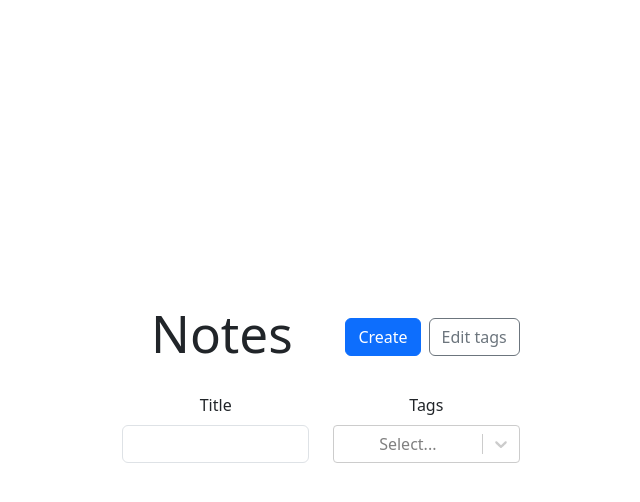
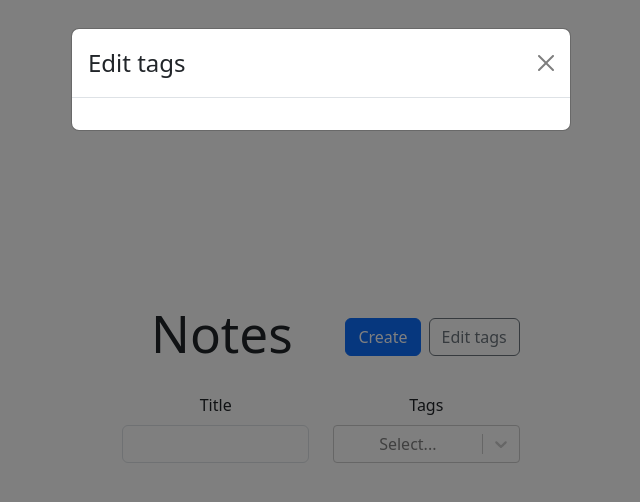
Before and after one commit to arkadiuszwoznica/NotesManager, a React (Vite) app: page / in a window 1280 px wide. Both pictures are taken after a click on the button "Edit tags". Shown: the top 502 px of the page, without its empty margins (319-959 px from the left). Built offline with nearby package versions, Linux system fonts and the light colour scheme.

Commit message:
editing tags modal fully implemented

```diff
--- a/src/App.tsx
+++ b/src/App.tsx
@@ -57,10 +57,6 @@ function App() {
     })
   }
 
-  const addTag = (tag: Tag) => {
-    setTags(prev => [...prev, tag])
-  }
-
   const onUpdateNote = (id: string, {tags, ...data}: NoteData) => {
     setNotes(prevNotes => {
       return prevNotes.map(note => {
@@ -79,10 +75,34 @@ function App() {
     })
   }
 
+  const addTag = (tag: Tag) => {
+    setTags(prev => [...prev, tag])
+  }
+
+  const updateTag = (id: string, label: string) => {
+    setTags(prevTags => {
+      return prevTags.map(tag => {
+        if (tag.id === id) {
+          return {...tag, label}
+        } else {
+          return tag
+        }
+      })
+    })
+  }
+
+  const deleteTag = (id: string) => {
+    setTags(prevTags => {
+      return prevTags.filter(tag => tag.id !== id)
+    })
+  }
+
   return (
     <Container className="mb-4">
       <Routes>
-        <Route path="/" element={<NotesList availableTags={tags} notes={notesWithTags}/>} />
+        <Route path="/" element={<NotesList availableTags={tags} notes={notesWithTags}
+                                            updateTag={updateTag}
+                                            deleteTag={deleteTag}/>} />
         <Route path="/new" element={<NewNote onSubmit={onCreateNote}
                                             onAddTag={addTag}
                                             availableTags={tags}/>} />
--- /dev/null
+++ b/src/components/EditTagsModal.tsx
@@ -0,0 +1,38 @@
+import { Button, Col, Form, Modal, Row, Stack } from "react-bootstrap"
+import { Tag } from "../App"
+
+type EditTagsModalProps = {
+    show: boolean,
+    _availableTags: Tag[],
+    handleClose: () => void
+    deleteTag: (id: string) => void
+    updateTag: (id: string, label: string) => void
+}
+
+const EditTagsModal = ({_availableTags, handleClose, show, updateTag, deleteTag }: EditTagsModalProps) => {
+    return <Modal show={show} onHide={handleClose}>
+        <Modal.Header closeButton>
+            <Modal.Title>Edit tags</Modal.Title>
+        </Modal.Header>
+        <Modal.Body>
+            <Form>
+               <Stack gap={2}>
+                {_availableTags.map(tag => (
+                    <Row key={tag.id}>
+                        <Col>
+                            <Form.Control type="text" value={tag.label}
+                                        onChange={event => updateTag(tag.id, event.target.value)}/>
+                        </Col>
+                        <Col xs="auto">
+                            <Button variant="outline-danger"
+                                    onClick={() => deleteTag(tag.id)}>&times;</Button>
+                        </Col>
+                    </Row>
+                ))}
+                </Stack>
+            </Form>
+        </Modal.Body>
+    </Modal>
+}
+
+export default EditTagsModal
--- a/src/pages/NotesList.tsx
+++ b/src/pages/NotesList.tsx
@@ -4,15 +4,19 @@ import {Link} from "react-router-dom"
 import ReactSelect from "react-select"
 import {Tag, Note} from "../App"
 import NoteCard  from "../components/NoteCard"
+import EditTagsModal from "../components/EditTagsModal"
 
 type NoteListProps = {
     availableTags: Tag[]
     notes: Note[]
+    deleteTag: (id: string) => void
+    updateTag: (id: string, label: string) => void
 }
 
-const NotesList = ({availableTags, notes}: NoteListProps) => {
+const NotesList = ({availableTags, notes, deleteTag, updateTag}: NoteListProps) => {
     const [selectedTags, setSelectedTags] = useState<Tag[]>([])
     const [title, setTitle] = useState("")
+    const [editTagsModalIsOpen, setEditTagsModalIsOpen] = useState(false)
 
     const filteredNotes = useMemo(() => {
         return notes.filter(note => {
@@ -32,7 +36,9 @@ const NotesList = ({availableTags, notes}: NoteListProps) => {
                     <Link to="/new">
                         <Button variant="primary">Create</Button>
                     </Link>
-                    <Button variant="outline-secondary">Edit tags</Button>
+                    <Button variant="outline-secondary"
+                            onClick={() => setEditTagsModalIsOpen(true)}
+                        >Edit tags</Button>
                 </Stack>
             </Col>
         </Row>
@@ -74,6 +80,10 @@ const NotesList = ({availableTags, notes}: NoteListProps) => {
             ))}
         </Row>
 
+        <EditTagsModal show={editTagsModalIsOpen}
+                        handleClose={() => setEditTagsModalIsOpen(false)} _availableTags={availableTags}
+                        updateTag={updateTag}
+                        deleteTag={deleteTag}/>
         </>
     )
 }
```
